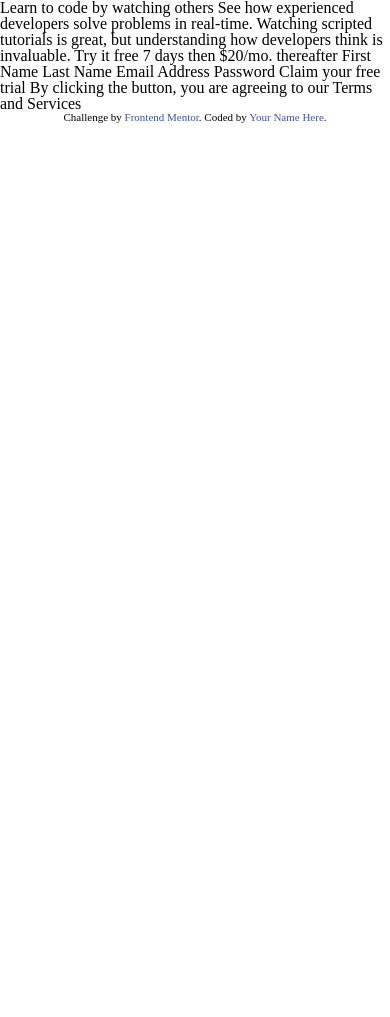
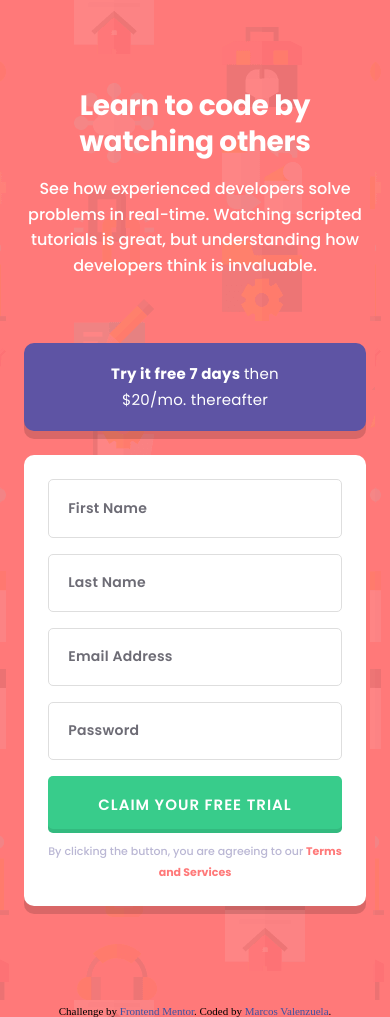
Before and after one commit to Dantalian5/intro-component-with-signup-form-master, a website built with Parcel: page src/index.html in a window 390 px wide. Before the commit the page ends 844 px from the top, so only its background shows below. Built offline with nearby package versions, Linux system fonts and the light colour scheme.

Commit message:
add mobile layout

```diff
--- a/src/assets/style/_base.scss
+++ b/src/assets/style/_base.scss
@@ -5,3 +5,13 @@
 .attribution a {
 	color: hsl(228, 45%, 44%);
 }
+body {
+	min-height: 100svh;
+	display: flex;
+	flex-direction: column;
+	align-items: center;
+	justify-content: center;
+	gap: 2rem;
+	background: url(../images/bg-intro-mobile.png);
+	background-color: #ff7979;
+}
--- a/src/assets/style/_layout.scss
+++ b/src/assets/style/_layout.scss
@@ -0,0 +1,23 @@
+.container {
+	min-width: 18.75rem;
+	padding-inline: 1.5rem;
+	padding-block: 5.5rem 4.25rem;
+	display: flex;
+	flex-wrap: wrap;
+	gap: 2rem;
+	&__top {
+		flex: 1 1 300px;
+	}
+	&__bottom {
+		flex: 1 1 300px;
+	}
+	&__title {
+		margin-bottom: 1rem;
+	}
+	&__text {
+		margin-bottom: 2rem;
+	}
+	&__cta {
+		margin-bottom: 1.5rem;
+	}
+}
--- a/src/assets/style/_modules.scss
+++ b/src/assets/style/_modules.scss
@@ -0,0 +1,106 @@
+$ff-poppins: "Poppins", sans-serif;
+.f-heading,
+.f-paragraph,
+.f-cta,
+.f-input,
+.f-btn,
+.f-terms {
+	font-family: $ff-poppins;
+	font-style: normal;
+}
+.f-heading {
+	color: #fff;
+	text-align: center;
+	font-size: 1.75rem;
+	font-weight: 700;
+	line-height: 1.28;
+	letter-spacing: -0.01825rem;
+}
+.f-paragraph {
+	color: #fff;
+	text-align: center;
+	font-size: 1rem;
+	font-weight: 500;
+	line-height: 1.62;
+}
+.f-cta {
+	color: #fff;
+	text-align: center;
+	font-size: 0.9375rem;
+	font-weight: 700;
+	line-height: 1.73;
+	letter-spacing: 0.01675rem;
+	& span {
+		font-weight: 400;
+	}
+}
+.f-input {
+	color: #3d3b48;
+	font-size: 0.875rem;
+	font-style: normal;
+	font-weight: 600;
+	line-height: 1.85;
+	letter-spacing: 0.01563rem;
+	&::placeholder {
+		color: #3d3b48;
+		font-size: 0.875rem;
+		font-weight: 600;
+		line-height: 1.85;
+		letter-spacing: 0.01563rem;
+
+		opacity: 0.75;
+	}
+}
+.f-btn {
+	color: #fff;
+	text-align: center;
+	font-size: 0.9375rem;
+	font-weight: 600;
+	line-height: 1.73;
+	letter-spacing: 0.0625rem;
+	text-transform: uppercase;
+}
+.f-terms {
+	color: #bab7d4;
+	text-align: center;
+	font-size: 0.6875rem;
+	font-weight: 500;
+	line-height: 1.9;
+	& a {
+		color: #ff7979;
+		font-weight: 700;
+	}
+}
+.m-cta {
+	width: 100%;
+	border-radius: 0.625rem;
+	background: #5e54a4;
+	box-shadow: 0px 8px 0px 0px rgba(0, 0, 0, 0.15);
+	padding-inline: 20%;
+	padding-block: 1.13rem;
+}
+.m-form {
+	border-radius: 0.625rem;
+	background: #fff;
+	box-shadow: 0px 8px 0px 0px rgba(0, 0, 0, 0.15);
+	padding-inline: 1.5rem;
+	padding-block: 1.5rem;
+	&__input {
+		width: 100%;
+		margin-bottom: 1rem;
+		padding-inline: 1.2rem;
+		padding-block: 0.95rem;
+		border-radius: 0.3125rem;
+		border: 1px solid #dedede;
+		background: #fff;
+	}
+	&__btn {
+		width: 100%;
+		margin-bottom: 0.5rem;
+		padding-inline: 1rem;
+		padding-block: 0.95rem;
+		border-radius: 0.3125rem;
+		background: #38cc8b;
+		box-shadow: 0px -4px 0px 0px rgba(0, 0, 0, 0.09) inset;
+	}
+}
--- a/src/index.html
+++ b/src/index.html
@@ -20,21 +20,77 @@
 		<meta name="author" content="Marcos Valenzuela" />
 
 		<link rel="stylesheet" href="assets/style/style.scss" />
+		<link rel="preconnect" href="https://fonts.googleapis.com" />
+		<link rel="preconnect" href="https://fonts.gstatic.com" crossorigin />
+		<link
+			href="https://fonts.googleapis.com/css2?family=Poppins:wght@400;500;600;700&display=swap"
+			rel="stylesheet"
+		/>
 	</head>
 	<body>
-		Learn to code by watching others See how experienced developers solve
-		problems in real-time. Watching scripted tutorials is great, but
-		understanding how developers think is invaluable. Try it free 7 days then
-		$20/mo. thereafter First Name Last Name Email Address Password Claim your
-		free trial By clicking the button, you are agreeing to our Terms and
-		Services
-
+		<main class="container">
+			<div class="container__top">
+				<h1 class="container__title f-heading">
+					Learn to code by watching others
+				</h1>
+				<p class="container__text f-paragraph">
+					See how experienced developers solve problems in real-time. Watching
+					scripted tutorials is great, but understanding how developers think is
+					invaluable.
+				</p>
+			</div>
+			<div class="container__bottom">
+				<button class="container__cta f-cta m-cta">
+					Try it free 7 days <span>then $20/mo. thereafter</span>
+				</button>
+				<form id="myform" class="m-form">
+					<input
+						type="text"
+						name="form-firstname"
+						class="f-input m-form__input"
+						placeholder="First Name"
+						required
+					/>
+					<input
+						type="text"
+						name="form-lastname"
+						class="f-input m-form__input"
+						placeholder="Last Name"
+						required
+					/>
+					<input
+						type="email"
+						name="form-email"
+						class="f-input m-form__input"
+						placeholder="Email Address"
+						pattern="[^@\s]+@[^@\s]+\.[^@\s]+"
+						title="provide valid email"
+						required
+					/>
+					<input
+						type="password"
+						name="form-password"
+						class="f-input m-form__input"
+						placeholder="Password"
+						required
+					/>
+					<button type="submit" class="f-btn m-form__btn">
+						Claim your free trial
+					</button>
+					<p class="f-terms">
+						By clicking the button, you are agreeing to our
+						<a href="#"> Terms and Services</a>
+					</p>
+				</form>
+			</div>
+		</main>
 		<footer>
 			<p class="attribution">
 				Challenge by
 				<a href="https://www.frontendmentor.io?ref=challenge" target="_blank"
 					>Frontend Mentor</a
-				>. Coded by <a href="#">Your Name Here</a>.
+				>. Coded by
+				<a href="https://marcosvalenzuela.netlify.com">Marcos Valenzuela</a>.
 			</p>
 		</footer>
 		<!-- add javascript file -->
```
Also changed, not shown: package.json (+3 -5 lines).
